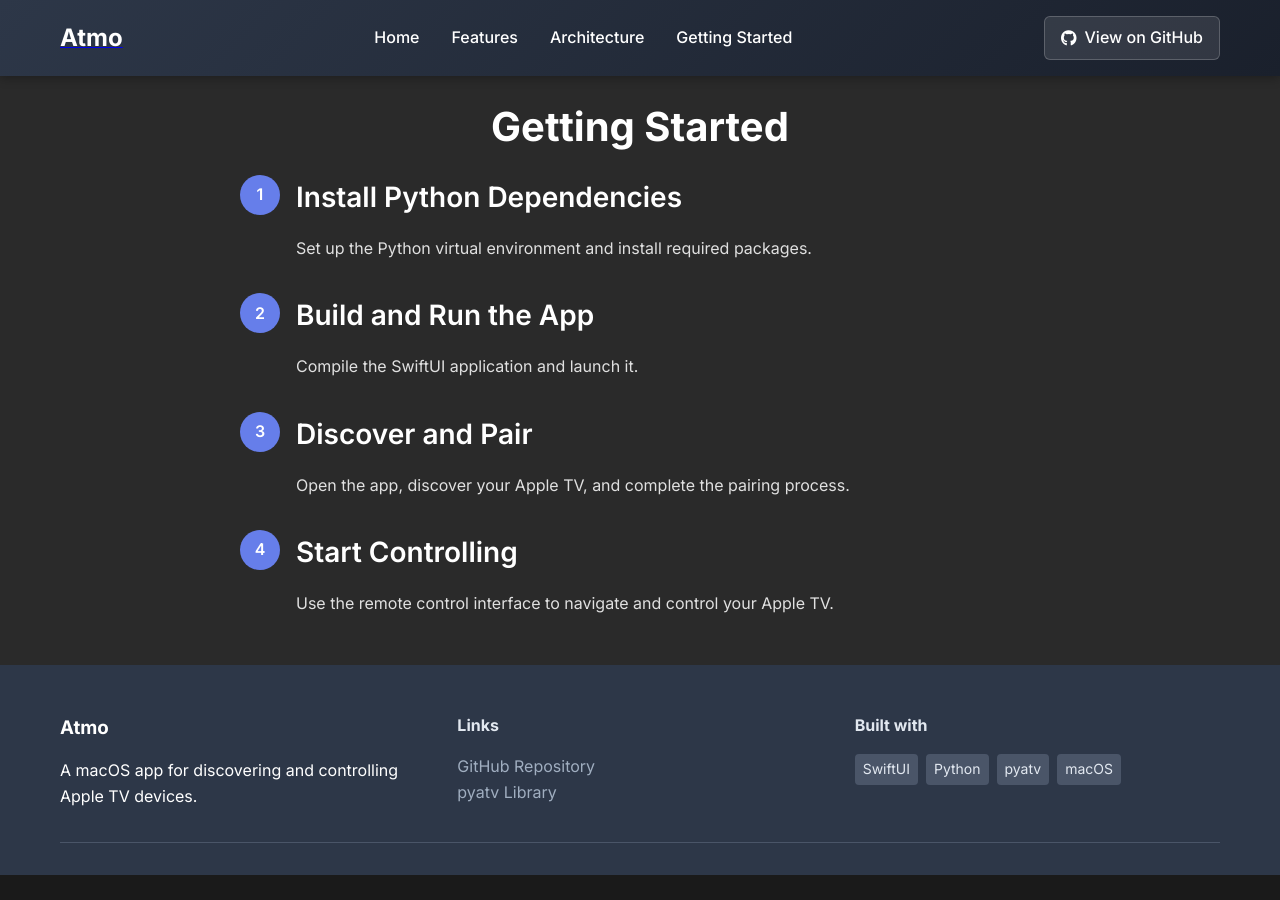
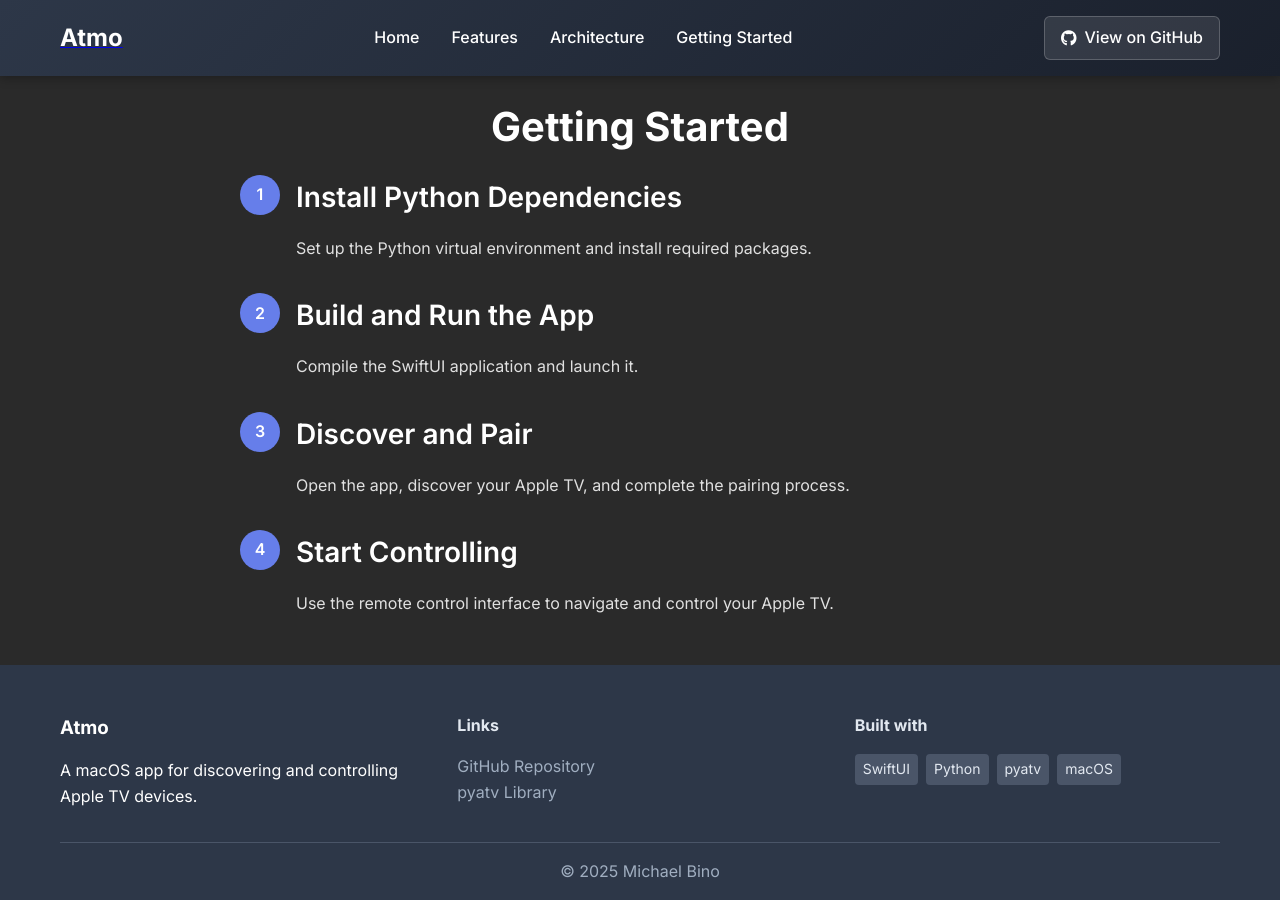
Before and after one commit to mabino/atmo, a Jekyll site: the page built from docs/index.md, in a window 1280 px wide and 900 px high, scrolled down 2127 px. Built offline with Jekyll 4.4.1, drawn with Linux system fonts in a browser that asks for light colours; before the commit the page ends 3002 px from its top, so only the background shows below that.

Commit message:
Add copyright notice to footer

```diff
--- a/docs/_includes/footer.html
+++ b/docs/_includes/footer.html
@@ -26,6 +26,7 @@
     </div>
 
     <div class="footer-bottom">
+      <p>&copy; 2025 Michael Bino</p>
     </div>
   </div>
 </footer>
```
